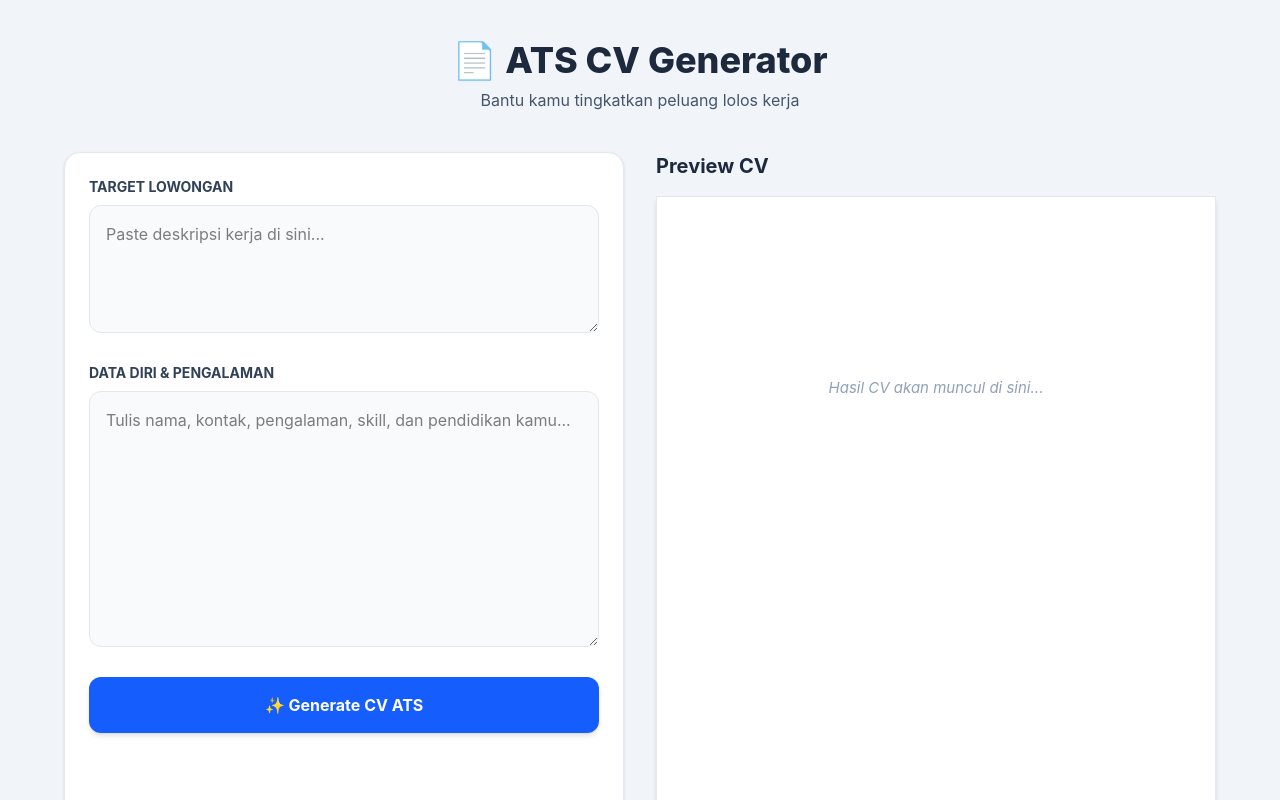
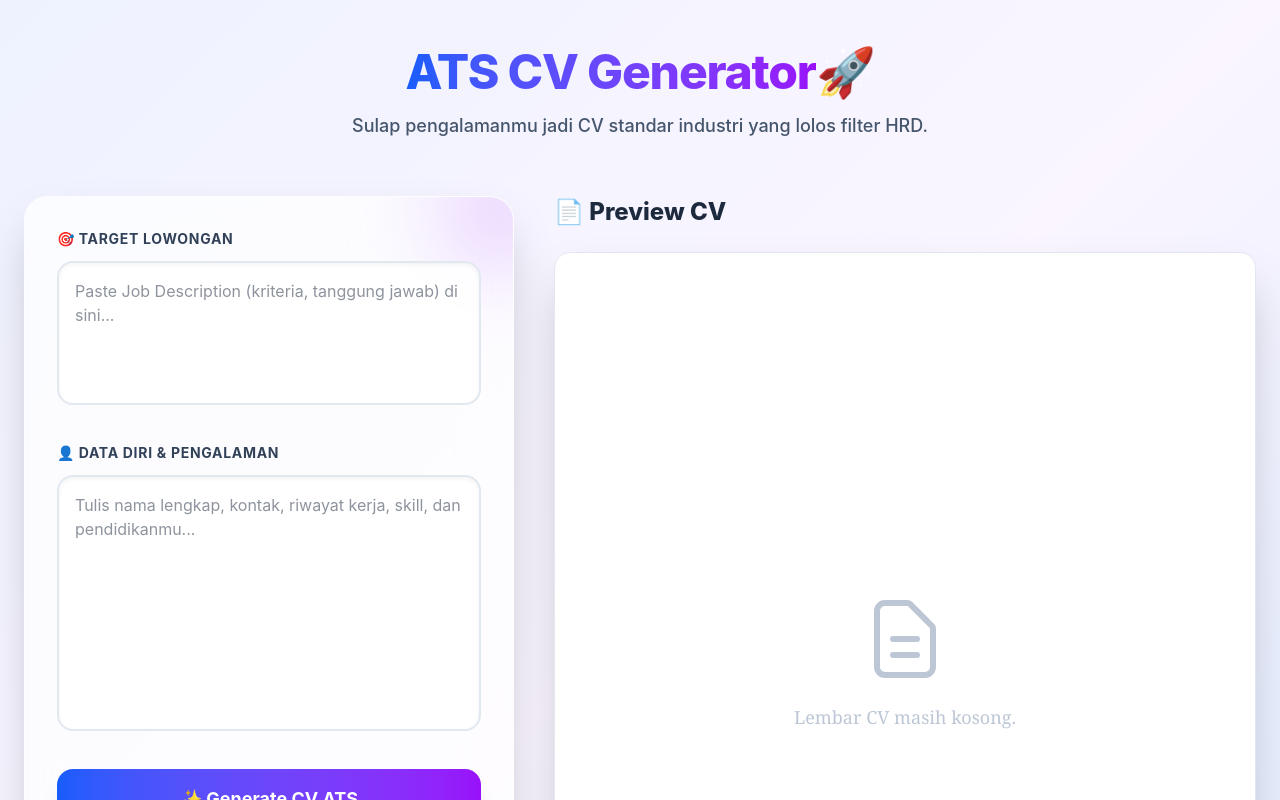
Before and after one commit to yusuf10qa-aja/Experiment-Civi, a React (Vite) app: page / in a window 1280 px wide. Shown: the top 800 px of the page. Built offline with nearby package versions, Linux system fonts and the light colour scheme.

Commit message:
feat: Repair download pdf dan modernisasi tampilan

```diff
--- a/src/App.jsx
+++ b/src/App.jsx
@@ -5,11 +5,11 @@ function App() {
   const [cvText, setCvText] = useState('')
   const [result, setResult] = useState('')
   const [isLoading, setIsLoading] = useState(false)
-  const [isDownloading, setIsDownloading] = useState(false) // State baru untuk loading PDF
+  const [isDownloading, setIsDownloading] = useState(false)
 
   const handleGenerate = async () => {
     if (!jobDesc || !cvText) {
-      alert("Isi data lowongan dan pengalaman dulu ya!")
+      alert("Isi data lowongan dan pengalaman dulu ya, biar AI-nya gak bingung! 😅")
       return
     }
 
@@ -25,116 +25,170 @@ function App() {
 
       const data = await response.json()
       if (data.result) {
-        // Membersihkan simbol bintang (**) dari Markdown AI agar lebih rapi
-        const cleanText = data.result.replace(/\*\*/g, '');
+        // Pembersih Super: Hilangkan bintang, pagar, dan link markdown dari AI
+        let cleanText = data.result
+          .replace(/\*\*/g, '') // Hapus bold
+          .replace(/### /g, '') // Hapus header 3
+          .replace(/## /g, '')  // Hapus header 2
+          .replace(/# /g, '')   // Hapus header 1
+          .replace(/\[([^\]]+)\]\([^\)]+\)/g, '$1'); // Ubah [Teks](Link) jadi Teks saja
+
         setResult(cleanText)
       } else {
         throw new Error(data.error || "Gagal membuat CV")
       }
     } catch (error) {
-      alert("Error: " + error.message)
+      alert("Waduh, ada error nih: " + error.message)
     } finally {
       setIsLoading(false)
     }
   }
 
-  // Fungsi PDF yang sudah diperbaiki
-  const downloadPDF = () => {
+  // Fungsi PDF Anti-Gagal (Menggunakan Async/Await)
+  const downloadPDF = async () => {
     const element = document.getElementById('cv-preview');
 
     if (!window.html2pdf) {
-      alert("Library PDF belum termuat. Pastikan ada koneksi internet dan refresh halaman.");
+      alert("Library PDF sedang dimuat. Mohon tunggu beberapa detik dan coba lagi.");
       return;
     }
 
     setIsDownloading(true);
 
     const opt = {
-      margin:       0.7,
-      filename:     'CV_ATS_Saya.pdf',
-      image:        { type: 'jpeg', quality: 0.98 },
-      html2canvas:  { scale: 2, useCORS: true }, // useCORS bantu mencegah error render
+      margin:       0.8,
+      filename:     'CV_ATS_Premium.pdf',
+      image:        { type: 'jpeg', quality: 1 },
+      html2canvas:  { scale: 2, useCORS: true, logging: false },
       jsPDF:        { unit: 'in', format: 'a4', orientation: 'portrait' }
     };
 
-    // Proses download dengan notifikasi
-    window.html2pdf().from(element).set(opt).save()
-      .then(() => {
-        setIsDownloading(false);
-      })
-      .catch(err => {
-        console.error(err);
-        alert("Gagal membuat PDF. Coba gunakan browser Chrome.");
-        setIsDownloading(false);
-      });
+    try {
+      // Eksekusi PDF secara langsung tanpa chaining promise yang ribet
+      await window.html2pdf().set(opt).from(element).save();
+    } catch (err) {
+      console.error("PDF Error:", err);
+      alert("Gagal memproses PDF. Pastikan browser kamu mendukung fitur ini.");
+    } finally {
+      setIsDownloading(false);
+    }
   }
 
   return (
-    <div className="min-h-screen bg-slate-100 py-10 px-4">
-      <div className="max-w-6xl mx-auto">
-        <header className="text-center mb-10">
-          <h1 className="text-4xl font-extrabold text-slate-800 mb-2">📄 ATS CV Generator</h1>
-          <p className="text-slate-600">Bantu kamu tingkatkan peluang lolos kerja </p>
+    // Background modern dengan gradient animasi
+    <div className="min-h-screen bg-gradient-to-br from-indigo-50 via-purple-50 to-blue-100 py-12 px-4 sm:px-6 font-sans text-slate-800">
+      <div className="max-w-7xl mx-auto">
+
+        {/* Header Kekinian */}
+        <header className="text-center mb-14">
+          <h1 className="text-5xl font-extrabold tracking-tight mb-4">
+            <span className="text-transparent bg-clip-text bg-gradient-to-r from-blue-600 to-purple-600">
+              ATS CV Generator
+            </span>
+            🚀
+          </h1>
+          <p className="text-lg text-slate-600 font-medium">
+            Sulap pengalamanmu jadi CV standar industri yang lolos filter HRD.
+          </p>
         </header>
 
-        <div className="grid grid-cols-1 lg:grid-cols-2 gap-8">
-          {/* Form Input */}
-          <div className="space-y-6 bg-white p-6 rounded-2xl shadow-sm border border-slate-200">
-            <div>
-              <label className="block text-sm font-bold text-slate-700 mb-2">TARGET LOWONGAN</label>
+        <div className="grid grid-cols-1 lg:grid-cols-12 gap-10">
+
+          {/* Kolom Kiri: Form Input (Glassmorphism Effect) */}
+          <div className="lg:col-span-5 space-y-8 bg-white/70 backdrop-blur-xl p-8 rounded-3xl shadow-2xl border border-white/50 relative overflow-hidden">
+            {/* Dekorasi blur di background card */}
+            <div className="absolute top-[-50px] right-[-50px] w-32 h-32 bg-purple-300 rounded-full mix-blend-multiply filter blur-2xl opacity-50 z-0"></div>
+
+            <div className="relative z-10">
+              <label className="block text-sm font-bold text-slate-700 mb-3 uppercase tracking-wider flex items-center gap-2">
+                🎯 Target Lowongan
+              </label>
               <textarea
-                className="w-full p-4 border border-slate-200 rounded-xl h-32 bg-slate-50 focus:ring-2 focus:ring-blue-500 outline-none transition-all"
-                placeholder="Paste deskripsi kerja di sini..."
+                className="w-full p-4 border-2 border-slate-200 rounded-2xl h-36 bg-white/80 focus:ring-4 focus:ring-purple-500/20 focus:border-purple-500 outline-none transition-all shadow-inner resize-none"
+                placeholder="Paste Job Description (kriteria, tanggung jawab) di sini..."
                 value={jobDesc}
                 onChange={(e) => setJobDesc(e.target.value)}
               />
             </div>
-            <div>
-              <label className="block text-sm font-bold text-slate-700 mb-2">DATA DIRI & PENGALAMAN</label>
+
+            <div className="relative z-10">
+              <label className="block text-sm font-bold text-slate-700 mb-3 uppercase tracking-wider flex items-center gap-2">
+                👤 Data Diri & Pengalaman
+              </label>
               <textarea
-                className="w-full p-4 border border-slate-200 rounded-xl h-64 bg-slate-50 focus:ring-2 focus:ring-blue-500 outline-none transition-all"
-                placeholder="Tulis nama, kontak, pengalaman, skill, dan pendidikan kamu..."
+                className="w-full p-4 border-2 border-slate-200 rounded-2xl h-64 bg-white/80 focus:ring-4 focus:ring-purple-500/20 focus:border-purple-500 outline-none transition-all shadow-inner resize-none"
+                placeholder="Tulis nama lengkap, kontak, riwayat kerja, skill, dan pendidikanmu..."
                 value={cvText}
                 onChange={(e) => setCvText(e.target.value)}
               />
             </div>
+
             <button
               onClick={handleGenerate}
               disabled={isLoading}
-              className={`w-full py-4 rounded-xl font-bold text-white transition-all active:scale-95 ${
-                isLoading ? 'bg-slate-400 cursor-not-allowed' : 'bg-blue-600 hover:bg-blue-700 shadow-md'
+              className={`relative z-10 w-full py-4 rounded-2xl font-bold text-white text-lg transition-all duration-300 active:scale-95 flex justify-center items-center gap-3 ${
+                isLoading
+                ? 'bg-slate-400 cursor-not-allowed'
+                : 'bg-gradient-to-r from-blue-600 to-purple-600 hover:from-blue-700 hover:to-purple-700 shadow-xl hover:shadow-2xl hover:-translate-y-1'
               }`}
             >
-              {isLoading ? '🤖 AI Sedang Mempersiapkan CV-mu...' : '✨ Generate CV ATS'}
+              {isLoading ? (
+                <>
+                  <svg className="animate-spin h-6 w-6 text-white" xmlns="http://www.w3.org/2000/svg" fill="none" viewBox="0 0 24 24"><circle className="opacity-25" cx="12" cy="12" r="10" stroke="currentColor" strokeWidth="4"></circle><path className="opacity-75" fill="currentColor" d="M4 12a8 8 0 018-8V0C5.373 0 0 5.373 0 12h4zm2 5.291A7.962 7.962 0 014 12H0c0 3.042 1.135 5.824 3 7.938l3-2.647z"></path></svg>
+                  Merakit CV...
+                </>
+              ) : '✨ Generate CV ATS'}
             </button>
           </div>
 
-          {/* Preview & Download */}
-          <div className="flex flex-col">
-            <div className="flex justify-between items-center mb-4">
-              <h2 className="text-xl font-bold text-slate-800">Preview CV</h2>
+          {/* Kolom Kanan: Preview & Download */}
+          <div className="lg:col-span-7 flex flex-col">
+            <div className="flex justify-between items-center mb-6">
+              <h2 className="text-2xl font-extrabold text-slate-800 flex items-center gap-2">
+                📄 Preview CV
+              </h2>
               {result && (
                 <button
                   onClick={downloadPDF}
                   disabled={isDownloading}
-                  className={`px-5 py-2.5 rounded-xl font-semibold text-white flex items-center gap-2 transition-all active:scale-95 ${
-                    isDownloading ? 'bg-emerald-400 cursor-not-allowed' : 'bg-emerald-600 hover:bg-emerald-700 shadow-md'
+                  className={`px-6 py-3 rounded-xl font-bold text-white flex items-center gap-2 transition-all duration-300 active:scale-95 ${
+                    isDownloading
+                    ? 'bg-emerald-400 cursor-not-allowed'
+                    : 'bg-gradient-to-r from-emerald-500 to-teal-500 hover:from-emerald-600 hover:to-teal-600 shadow-lg hover:shadow-xl hover:-translate-y-1'
                   }`}
                 >
-                  {isDownloading ? '⏳ Memproses PDF...' : '📥 Download PDF'}
+                  {isDownloading ? '⏳ Sedang Menyimpan...' : '📥 Download PDF'}
                 </button>
               )}
             </div>
 
-            {/* Area CV yang akan diubah jadi PDF */}
-            <div
-              id="cv-preview"
-              className="bg-white p-12 shadow-md border border-slate-200 min-h-[700px] text-slate-800 leading-loose font-sans text-[15px] whitespace-pre-wrap"
-            >
-              {result ? result : <p className="text-slate-400 italic text-center mt-32">Hasil CV akan muncul di sini...</p>}
+            {/* Kertas CV */}
+            <div className="relative bg-white p-2 rounded-2xl shadow-2xl border border-slate-200 flex-grow">
+              {/* Pembungkus ini yang akan di-print oleh html2pdf */}
+              <div
+                id="cv-preview"
+                className="bg-white px-12 py-16 h-full min-h-[800px] text-black leading-relaxed font-serif text-[15px] whitespace-pre-wrap"
+              >
+                {result ? result : (
+                  <div className="flex flex-col items-center justify-center h-full text-slate-400 opacity-60">
+                    <svg className="w-24 h-24 mb-4" fill="none" stroke="currentColor" viewBox="0 0 24 24" xmlns="http://www.w3.org/2000/svg"><path strokeLinecap="round" strokeLinejoin="round" strokeWidth="1.5" d="M9 12h6m-6 4h6m2 5H7a2 2 0 01-2-2V5a2 2 0 012-2h5.586a1 1 0 01.707.293l5.414 5.414a1 1 0 01.293.707V19a2 2 0 01-2 2z"></path></svg>
+                    <p className="font-medium text-lg">Lembar CV masih kosong.</p>
+                  </div>
+                )}
+              </div>
             </div>
           </div>
+
         </div>
+
+        {/* Footer Special Request */}
+        <footer className="mt-16 pb-8 text-center text-slate-500 font-medium">
+          <p>
+            Dibuat dengan 🔥 dan <span className="text-pink-500">❤️</span>. <br className="sm:hidden" />
+            Support by <span className="font-extrabold text-transparent bg-clip-text bg-gradient-to-r from-blue-600 to-purple-600 text-lg ml-1">muyAI</span>
+          </p>
+        </footer>
+
       </div>
     </div>
   )
```
